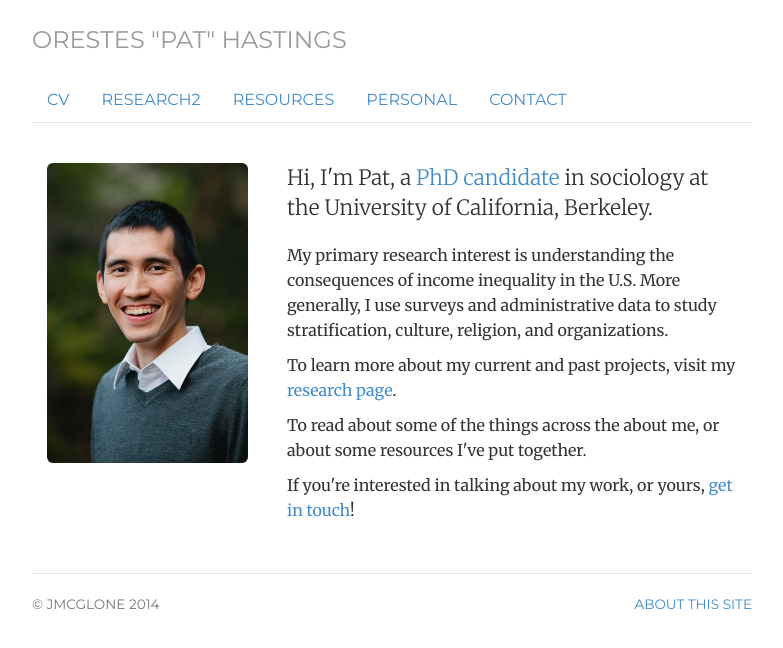
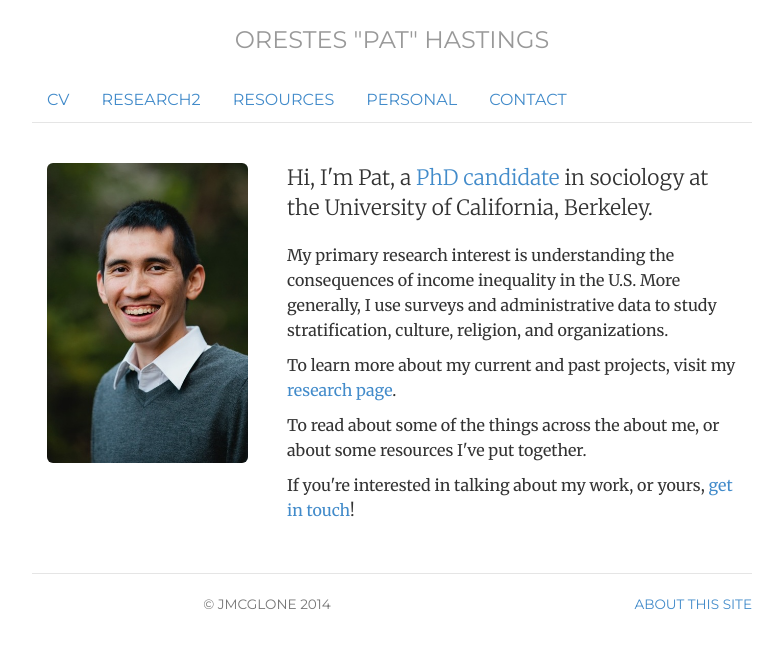
Before and after one commit to ophastings/ophastings.github.io, a Jekyll site: the page built from index.html, in a window 1280 px wide. Shown: the top 648 px of the page, without its empty margins (248-1031 px from the left). Built offline with Jekyll 4.4.1, drawn with Linux system fonts in a browser that asks for light colours.

Commit message:
Update style.css

```diff
--- a/css/style.css
+++ b/css/style.css
@@ -3,15 +3,15 @@
 
 body { padding-top: 20px; padding-bottom: 0px; font-family: 'Merriweather', Georgia, Times; font-size: 16px; }
 
-h1, h2, h3, h4, h5, h6, .h1, .h2, .h3, .h4, .h5, .h6 { font-family: 'Merriweather', Georgia, Times; font-weight: 700;}
+h1, h2, h3, h4, h5, h6, .h1, .h2, .h3, .h4, .h5, .h6 { font-family: 'Merriweather', Georgia, Times; font-weight: 700; text-align: center; }
 
 blockquote p { font-size: 16px; line-height: 1.6em; }
 
 /* Masthead */
-.header, .footer, .header h3 { font-family: 'Montserrat', Helvetica, sans-serif; text-transform: uppercase; font-weight: normal; }
+.header, .footer, .header h3 { font-family: 'Montserrat', Helvetica, sans-serif; text-transform: uppercase; font-weight: normal; text-align: center;  }
 
 /* Navigation */
-h3.text-muted a {text-decoration: none; color: #999999; text-align: center; }
+h3.text-muted a {text-decoration: none; color: #999999; }
 h3.text-muted a:hover { text-decoration: none; color: #0088cc; }
 
 img.avatar { margin-bottom: 30px; }
```
